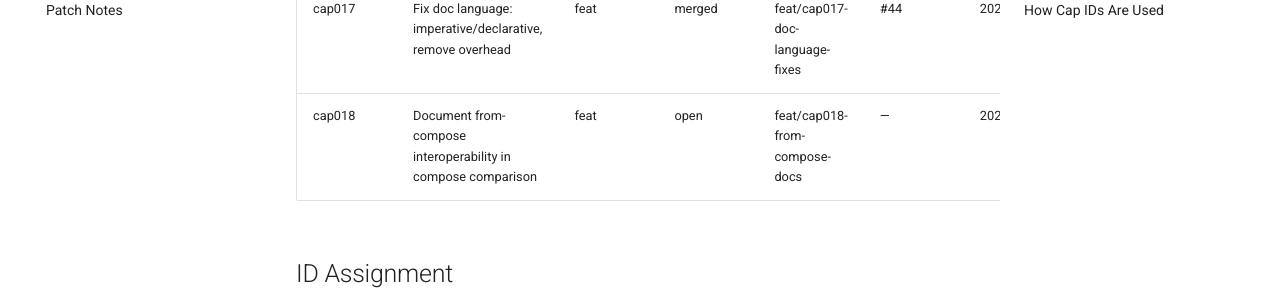
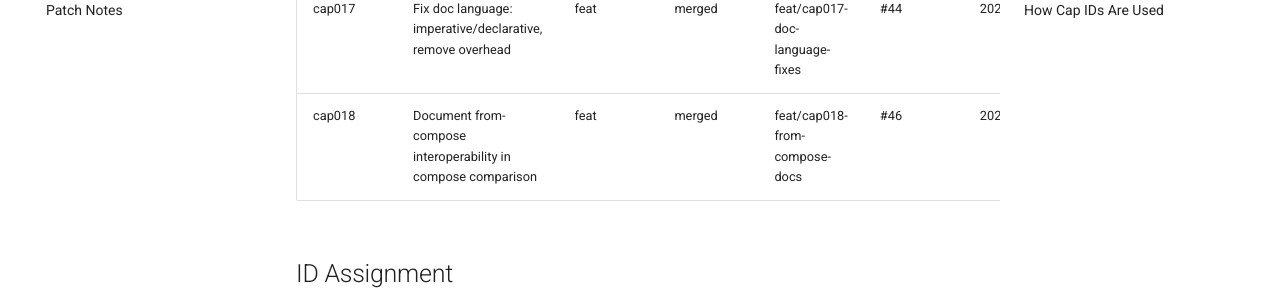
Before and after one commit to joshuajerome/cutip, an MkDocs documentation site: the page built from docs/capabilities.md, in a window 1280 px wide and 900 px high, scrolled down 1747 px. Shown: the part 152-452 px from the top of the window. Built offline with MkDocs 1.6.1 and Material for MkDocs 9.7.7, drawn with Linux system fonts in a browser that asks for light colours; comment, search, counter and statistics services are not loaded.

Commit message:
[cap018] Mark cap018 merged (#46) in capabilities registry
Co-Authored-By: Claude Opus 4.6 <noreply@anthropic.com>

```diff
--- a/docs/capabilities.md
+++ b/docs/capabilities.md
@@ -25,7 +25,7 @@ commit messages, and PR titles.
 | cap015 | Consolidate GHA workflows + PR auto-label/assign            | feat | merged | feat/cap015-consolidate-workflows       | #42 | 2026-03-03 |
 | cap016 | Add Windows E2E + complex workspace to release gate         | feat | merged | feat/cap016-release-full-matrix         | #43 | 2026-03-03 |
 | cap017 | Fix doc language: imperative/declarative, remove overhead   | feat | merged | feat/cap017-doc-language-fixes          | #44 | 2026-03-03 |
-| cap018 | Document from-compose interoperability in compose comparison | feat | open    | feat/cap018-from-compose-docs           | —   | 2026-03-03 |
+| cap018 | Document from-compose interoperability in compose comparison | feat | merged  | feat/cap018-from-compose-docs           | #46 | 2026-03-03 |
 
 ## ID Assignment
 
```
